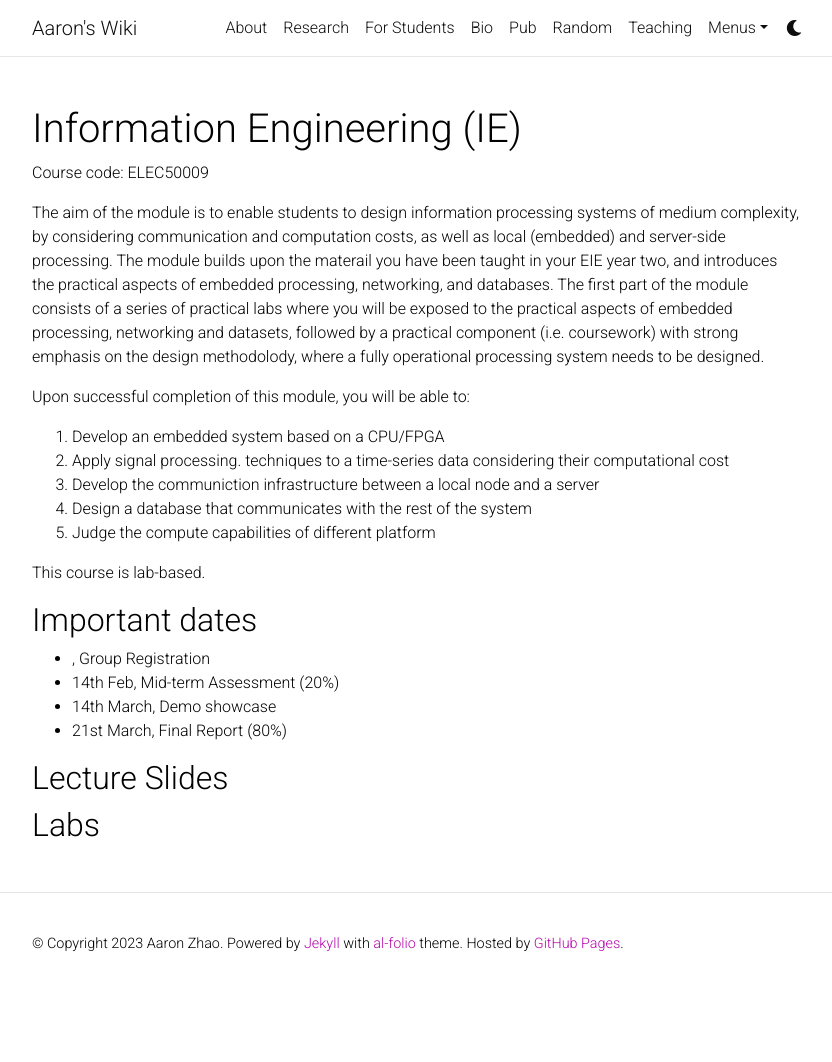
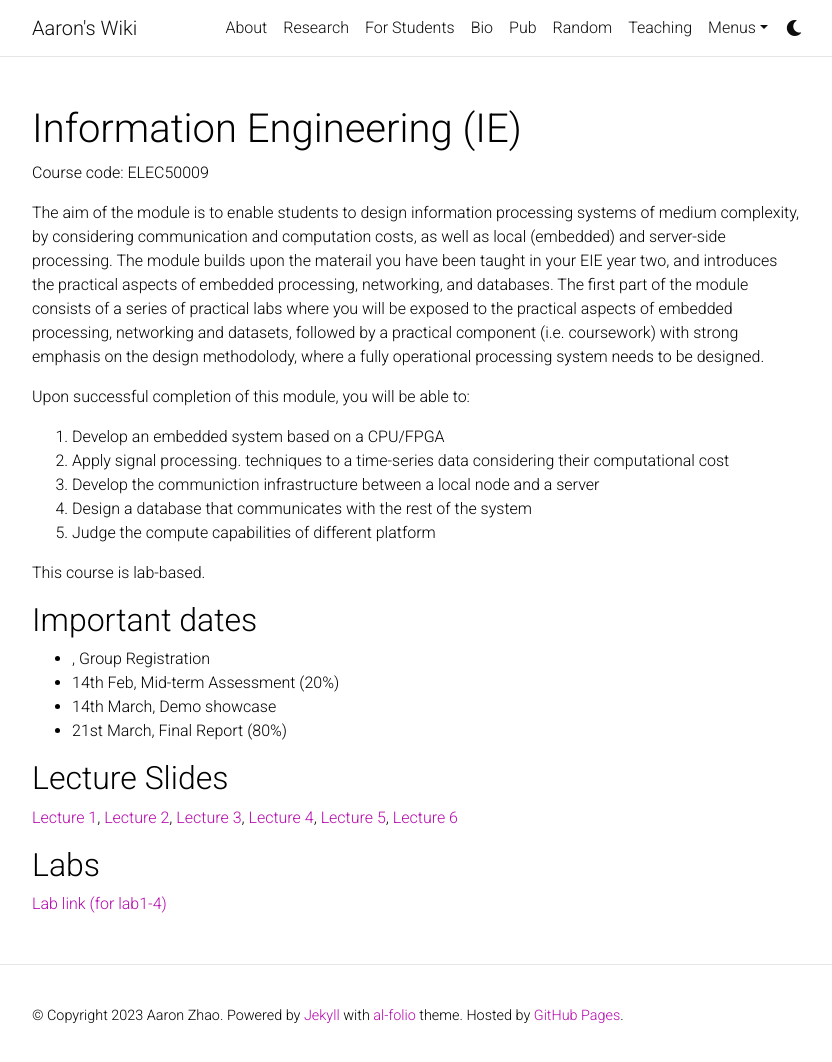
Before and after one commit to Aaron-Zhao123/blog-v2, a Jekyll site: the page built from _pages/info_eng.md, in a window 1280 px wide and 1067 px high. Shown: the top 1062 px of the window, without its empty margins (223-1055 px from the left). Built offline with Jekyll 4.4.1, drawn with Linux system fonts in a browser that asks for light colours; comment, search, counter and statistics services are not loaded; a style sheet for code colours, icons or effects is not loaded.

```diff
--- a/_pages/info_eng.md
+++ b/_pages/info_eng.md
@@ -30,4 +30,13 @@ This course is lab-based.
 
 ## Lecture Slides
 
+<a href="../../assets/pdf/ie/lecture1.pdf">Lecture 1</a>,
+<a href="../../assets/pdf/ie/lecture2.pdf">Lecture 2</a>,
+<a href="../../assets/pdf/ie/lecture3.pdf">Lecture 3</a>,
+<a href="../../assets/pdf/ie/lecture4.pdf">Lecture 4</a>,
+<a href="../../assets/pdf/ie/lecture5.pdf">Lecture 5</a>,
+<a href="../../assets/pdf/ie/lecture6.pdf">Lecture 6</a>
+
 ## Labs
+
+[Lab link (for lab1-4)](https://github.com/Aaron-Zhao123/ELEC50009)
```
Also changed, not shown: _pages/teaching.md (+2 -7 lines), 7 other files.
